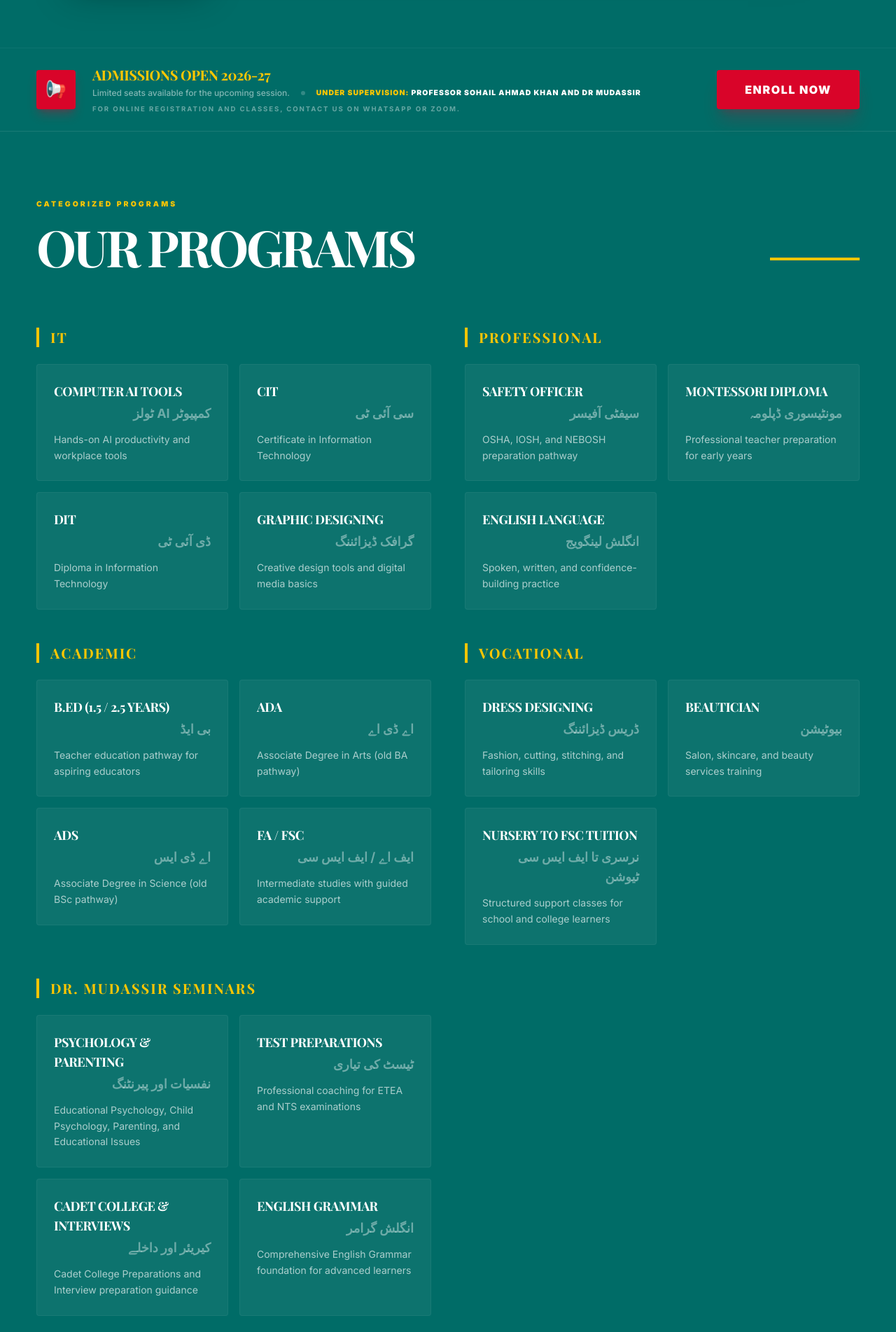
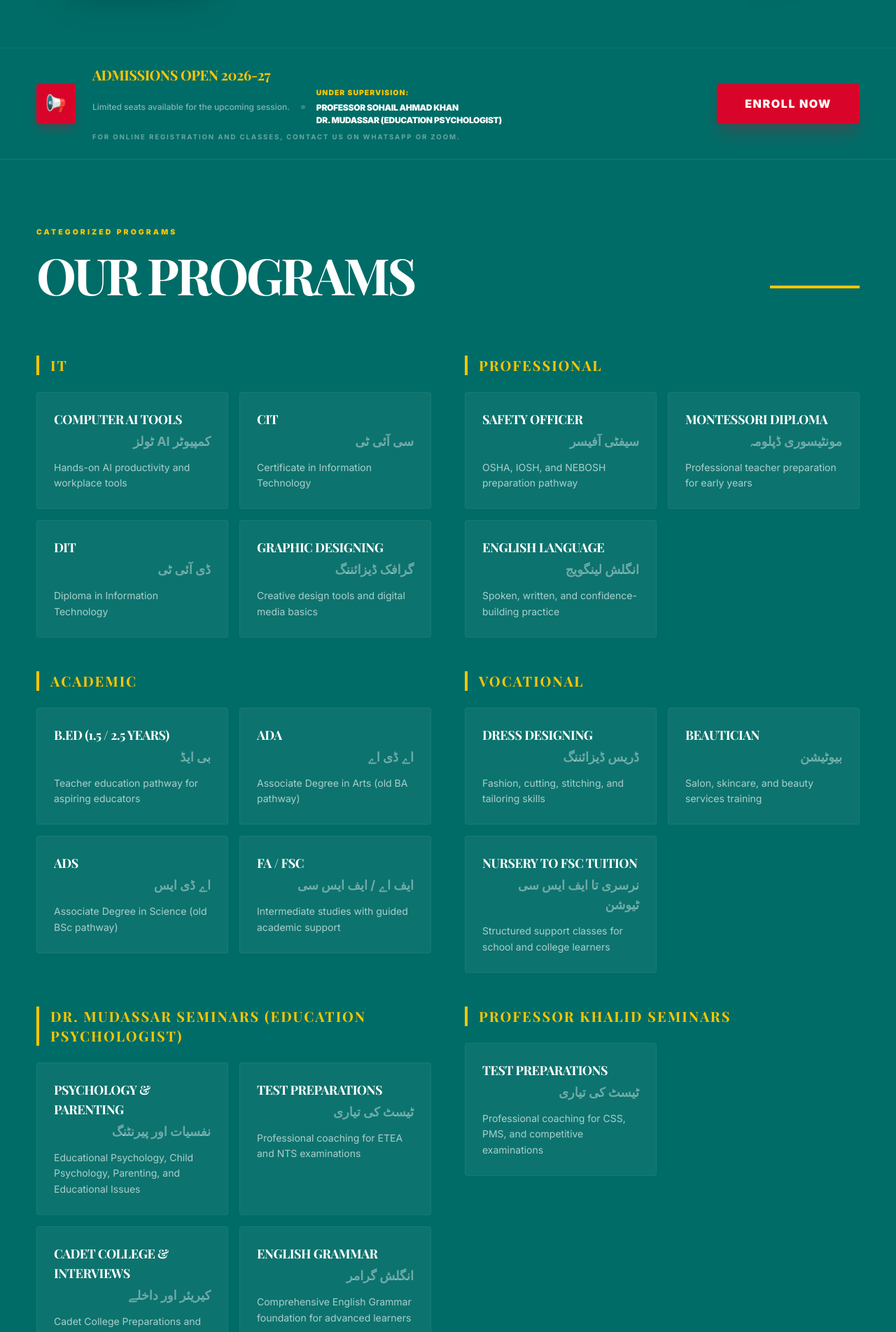
Before and after one commit to zoonfeedback-lab/kips, a Next.js app: page / in a window 1280 px wide. Shown: the part 1860-3763 px from the top of the page at 70% size. Built offline with nearby package versions, Linux system fonts and the light colour scheme.

Commit message:
fix{hero}: The professor anme is fixed

```diff
--- a/src/components/Hero.tsx
+++ b/src/components/Hero.tsx
@@ -105,9 +105,16 @@ export default function Hero({ onEnrollClick }: HeroProps) {
                   Limited seats available for the upcoming session.
                 </p>
                 <div className="hidden h-1.5 w-1.5 rounded-full bg-white/20 md:block" />
-                <p className="text-[0.65rem] font-black uppercase tracking-widest text-kips-yellow-500">
-                  Under supervision: <span className="text-white">Professor Sohail Ahmad Khan and Dr Mudassir</span>
-                </p>
+                <div className="flex flex-col gap-1">
+                  <p className="text-[0.65rem] font-black uppercase tracking-widest text-kips-yellow-500">
+                    Under supervision:
+                  </p>
+                  <div className="flex flex-col text-[0.7rem] font-black uppercase tracking-tight text-white md:text-[0.75rem]">
+                    <span>Professor Sohail Ahmad Khan</span>
+                    <span>Dr. Mudassar (Education Psychologist)</span>
+                    {/* <span>Professor Khalid</span> */}
+                  </div>
+                </div>
               </div>
               <p className="mt-2 text-[0.6rem] font-bold uppercase tracking-[0.2em] text-white/40">
                 For online registration and classes, contact us on WhatsApp or Zoom.
--- a/src/components/Programs.tsx
+++ b/src/components/Programs.tsx
@@ -101,7 +101,7 @@ const categories: Category[] = [
     ],
   },
   {
-    name: "Dr. Mudassir Seminars",
+    name: "Dr. Mudassar Seminars (Education Psychologist)",
     programs: [
       {
         title: "Psychology & Parenting",
@@ -122,6 +122,16 @@ const categories: Category[] = [
         title: "English Grammar",
         urduTitle: "انگلش گرامر",
         detail: "Comprehensive English Grammar foundation for advanced learners",
+      },
+    ],
+  },
+  {
+    name: "Professor Khalid Seminars",
+    programs: [
+      {
+        title: "Test Preparations",
+        urduTitle: "ٹیسٹ کی تیاری",
+        detail: "Professional coaching for CSS, PMS, and competitive examinations",
       },
     ],
   },
```
